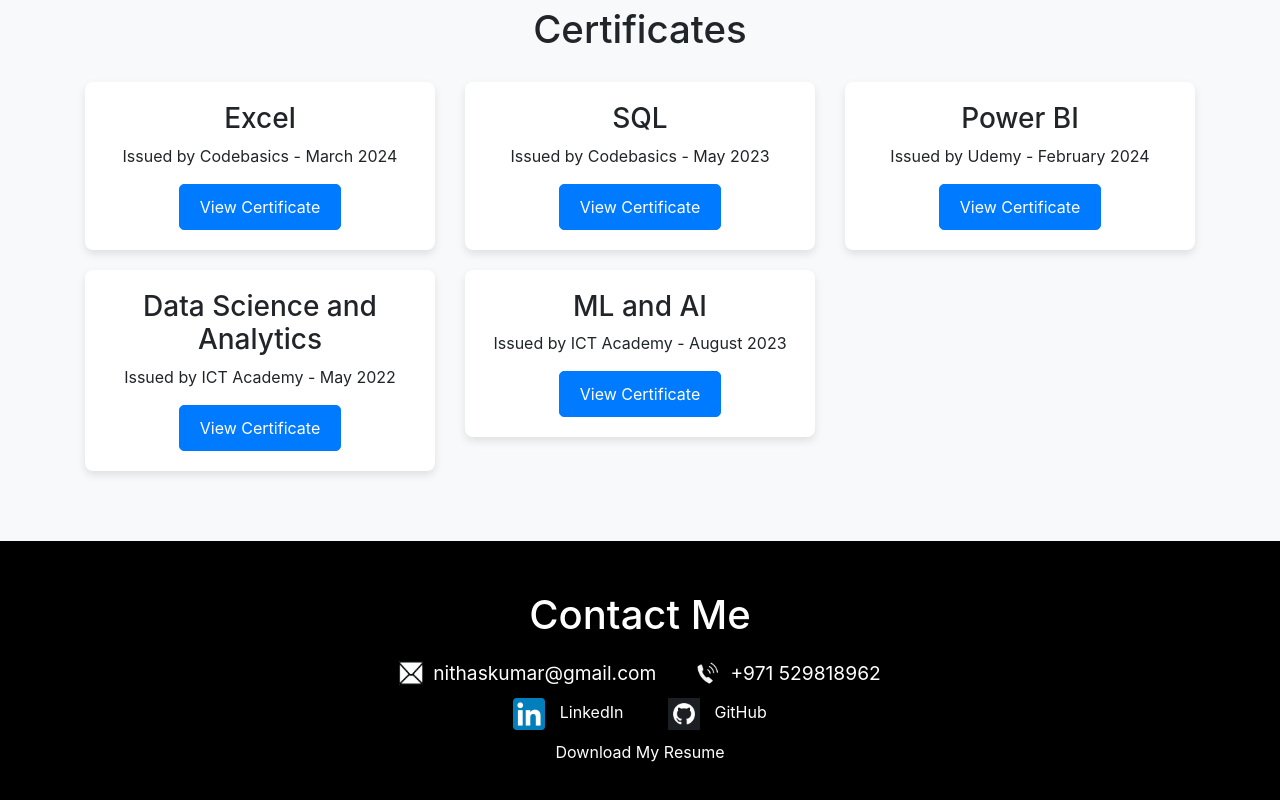
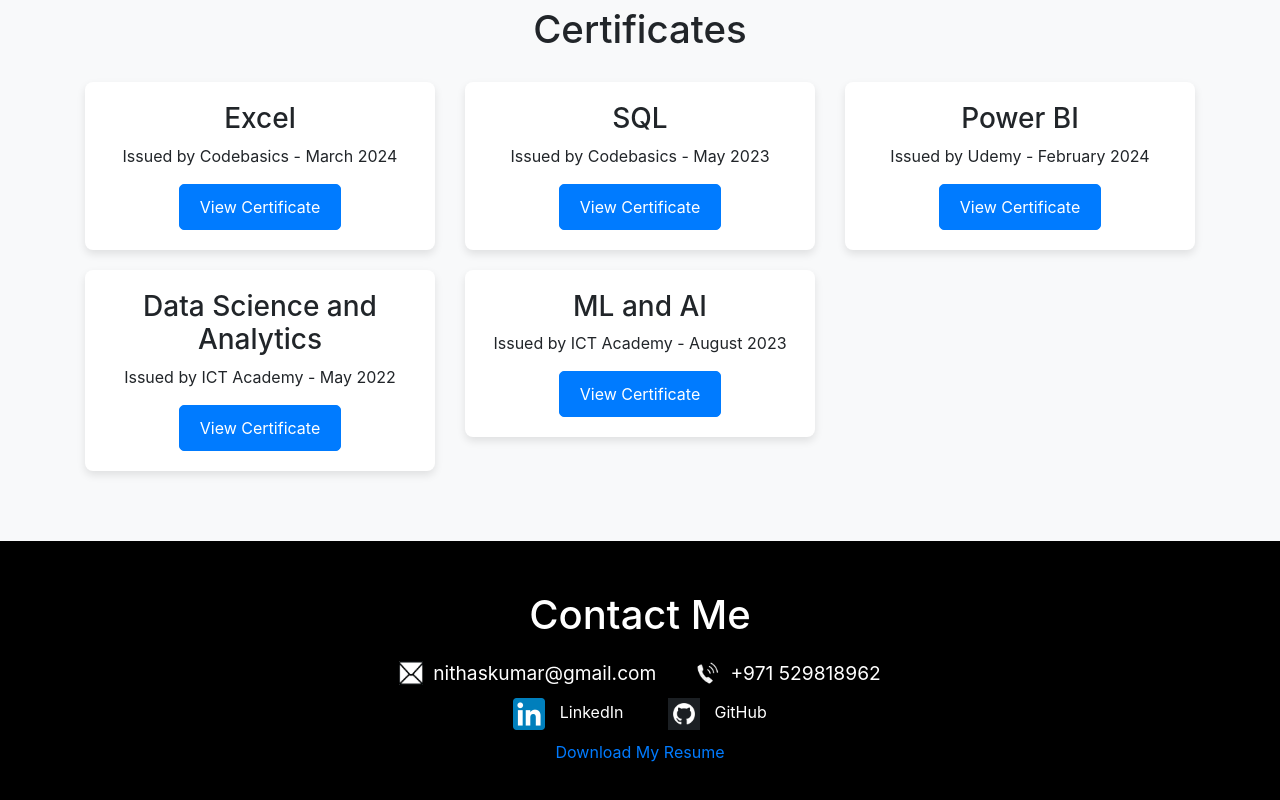
Before and after one commit to Nitha-SKumar/NithaSKumar.github.io, a plain HTML site: page index.html in a window 1280 px wide. Shown: the part 2221-3021 px from the top of the page. Drawn offline with nearby package versions, Linux system fonts and the light colour scheme.

Commit message:
Update index.html

```diff
--- a/index.html
+++ b/index.html
@@ -390,7 +390,7 @@
                     <a href="https://github.com/Nitha-SKumar?tab=repositories" target="_blank"><img src="icons/github.png" alt="GitHub Icon"> GitHub</a>
                 </div>
                 <!-- Resume Download Link -->
-                <a https://drive.google.com/file/d/1KN59ch00E0vYDuy17eYI3UTkXsS7gir8/view?usp=sharing" target="_blank">Download My Resume</a>
+                <a href="https://drive.google.com/file/d/1KN59ch00E0vYDuy17eYI3UTkXsS7gir8/view?usp=sharing" target="_blank">Download My Resume</a>
             </div>
         </div>
     </div>
```
